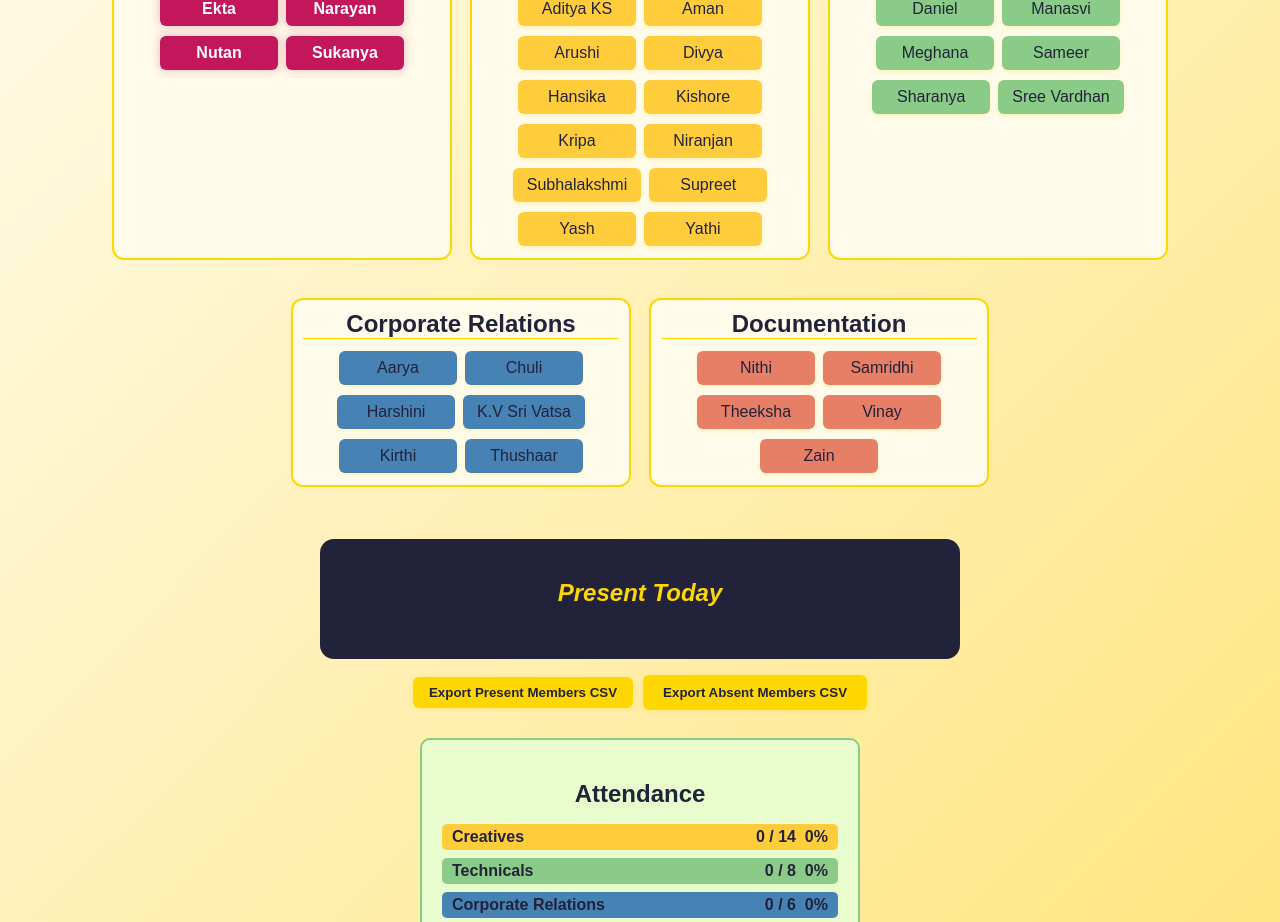
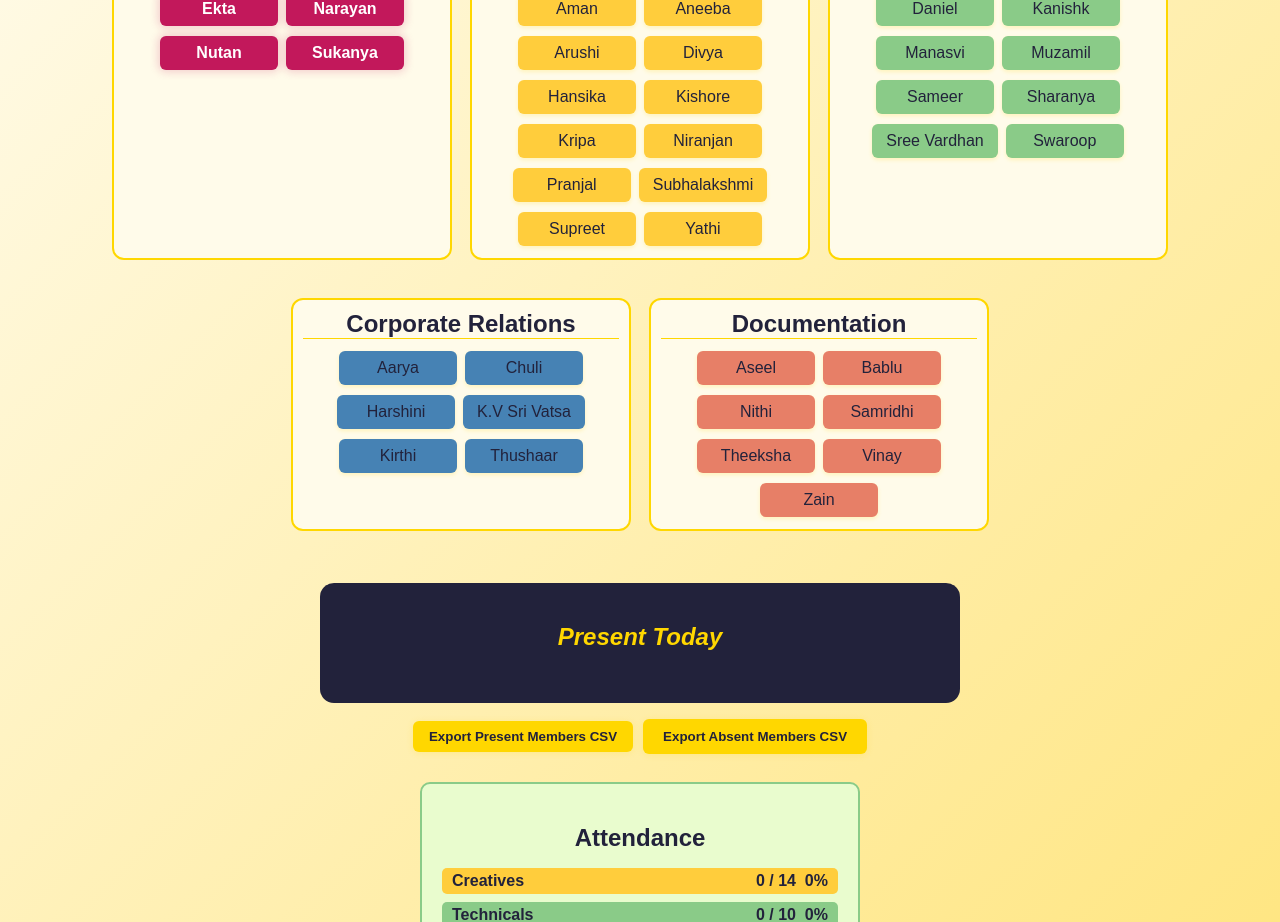
Before and after one commit to lnzainn/minutes-logger-antaral, a React (Create React App) app: page / in a window 1280 px wide. Shown: the part 178-1100 px from the top of the page. Built offline with nearby package versions, Linux system fonts and the light colour scheme.

Commit message:
L'additions

```diff
--- a/src/App.js
+++ b/src/App.js
@@ -12,44 +12,48 @@ const membersData = [
 
   // Creatives
   { name: "Aarav", displayName: "Aarav", usn: "23BMSR0160", department: "Creatives" },
-  { name: "Aditya Keshri", displayName: "Aditya Keshri", usn: "JUUG25BCOMP30649", department: "Creatives" },
-  { name: "Aditya KS", displayName: "Aditya KS", usn: "23BMSR0166", department: "Creatives" },
-  { name: "Aman", displayName: "Aman", usn: "JUUG25BCOMH35409", department: "Creatives" },
+  { name: "Adithya KS", displayName: "Adithya KS", usn: "23BMSR0166", department: "Creatives" },
+  { name: "Aman", displayName: "Aman", usn: "25BCR00038", department: "Creatives" },
   { name: "Arushi", displayName: "Arushi", usn: "23BMSR0187", department: "Creatives" },
-  { name: "Divya", displayName: "Divya", usn: "JUUG25BCOMH20284", department: "Creatives" },
+  { name: "Divya", displayName: "Divya", usn: "25BCR00039", department: "Creatives" },
   { name: "Hansika", displayName: "Hansika", usn: "24BCR00354", department: "Creatives" },
+  { name: "Aneeba", displayName: "Aneeba", usn: "23BMSR0028", department: "Creatives" },
   { name: "Kishore", displayName: "Kishore", usn: "JUUG25BMS33797", department: "Creatives" },
   { name: "Kripa", displayName: "Kripa", usn: "23BMSR0178", department: "Creatives" },
   { name: "Niranjan", displayName: "Niranjan", usn: "23BMSR0188", department: "Creatives" },
   { name: "Subhalakshmi", displayName: "Subhalakshmi", usn: "23BCR00789", department: "Creatives" },
-  { name: "Supreet", displayName: "Supreet", usn: "JUUG25BCOMP29163", department: "Creatives" },
-  { name: "Yash", displayName: "Yash", usn: "JUUG25BCOMP31005", department: "Creatives" },
+  { name: "Supreet", displayName: "Supreet", usn: "23BMSR0340", department: "Creatives" },
   { name: "Yathi", displayName: "Yathi", usn: "23BMSR0202", department: "Creatives" },
+  { name: "Pranjal", displayName: "Pranjal", usn: "24BMSR0230", department: "Creatives" },
 
   // Technicals
-  { name: "Aditya Kumar", displayName: "Aditya Kumar", usn: "JUUG25BCOM30683", department: "Technicals" },
-  { name: "Ashwin", displayName: "Ashwin", usn: "24BCR00796", department: "Technicals" },
+  { name: "Aditya Kumar", displayName: "Aditya Kumar", usn: "25BCR00298", department: "Technicals" },
   { name: "Daniel", displayName: "Daniel", usn: "23BMSR0100", department: "Technicals" },
-  { name: "Manasvi", displayName: "Manasvi", usn: "JUUG25BCOMH24503", department: "Technicals" },
-  { name: "Meghana", displayName: "Meghana", usn: "24BCR00824", department: "Technicals" },
+  { name: "Manasvi", displayName: "Manasvi", usn: "25BCR00636", department: "Technicals" },
+  { name: "Sharanya", displayName: "Sharanya", usn: "25BCR00047", department: "Technicals" },
+  { name: "Sree Vardhan", displayName: "Sree Vardhan", usn: "23BMSR0202", department: "Technicals" },
   { name: "Sameer", displayName: "Sameer", usn: "24BCR00167", department: "Technicals" },
-  { name: "Sharanya", displayName: "Sharanya", usn: "JUUG25BCOMH23526", department: "Technicals" },
-  { name: "Sree Vardhan", displayName: "Sree Vardhan", usn: "23BMSR0202", department: "Technicals" },
+  { name: "Swaroop", displayName: "Swaroop", usn: "24BMSR0238", department: "Technicals" },
+  { name: "Muzamil", displayName: "Muzamil", usn: "23BCR00897", department: "Technicals" },
+  { name: "Kanishk", displayName: "Kanishk", usn: "24BMSR0223", department: "Technicals" },
+  { name: "Aniket Senapati", displayName: "Aniket Senapati", usn: "JCJ25001963", department: "Technicals" },
 
   // Corporate Relations
   { name: "Aarya", displayName: "Aarya", usn: "24BMSRO109", department: "Corporate Relations" },
   { name: "Chuli", displayName: "Chuli", usn: "23BMSR0379", department: "Corporate Relations" },
-  { name: "Harshini", displayName: "Harshini", usn: "JUUG25BCOM23884", department: "Corporate Relations" },
+  { name: "Harshini", displayName: "Harshini", usn: "23BMSR0289", department: "Corporate Relations" },
   { name: "K.V Sri Vatsa", displayName: "K.V Sri Vatsa", usn: "23BMSR0357", department: "Corporate Relations" },
-  { name: "Kirthi", displayName: "Kirthi", usn: "JUUG25BCOM23884", department: "Corporate Relations" },
+  { name: "Kirthi", displayName: "Kirthi", usn: "25BCR00809", department: "Corporate Relations" },
   { name: "Thushaar", displayName: "Thushaar", usn: "24BCR00835", department: "Corporate Relations" },
 
   // Documentation
-  { name: "Nithi", displayName: "Nithi", usn: "JUUGI202510277", department: "Documentation" },
-  { name: "Samridhi", displayName: "Samridhi", usn: "JUUG25BCOMH27339", department: "Documentation" },
-  { name: "Theeksha", displayName: "Theeksha", usn: "JUUG25BCOMH13132", department: "Documentation" },
+  { name: "Nithi", displayName: "Nithi", usn: "25BCR00736", department: "Documentation" },
+  { name: "Samridhi", displayName: "Samridhi", usn: "25BCR00046", department: "Documentation" },
+  { name: "Theeksha", displayName: "Theeksha", usn: "25BCR00248", department: "Documentation" },
   { name: "Vinay", displayName: "Vinay", usn: "23BCR00284", department: "Documentation" },
-  { name: "Zain", displayName: "Zain", usn: "JUUG24BMSR0133", department: "Documentation" },
+  { name: "Zain", displayName: "Zain", usn: "24BMSR0133", department: "Documentation" },
+  { name: "Bablu", displayName: "Bablu", usn: "24BMSR0257", department: "Documentation" },
+  { name: "Aseel", displayName: "Aseel", usn: "25BMSR0149", department: "Documentation" },
 ];
 
 // Department colors as before ...
```
